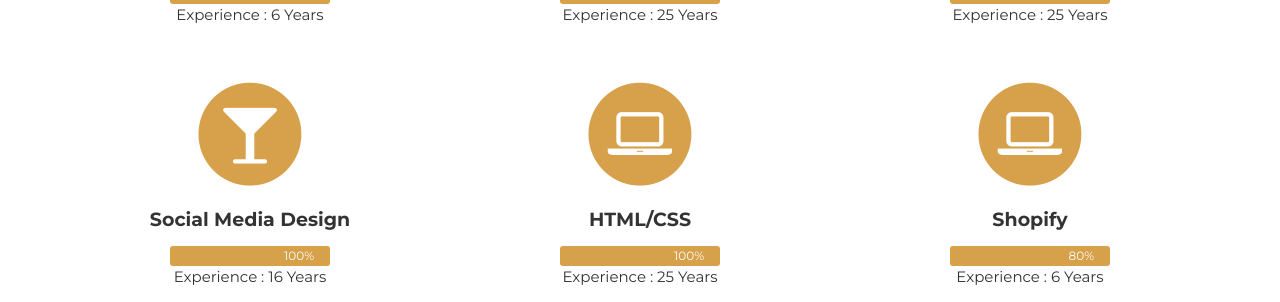
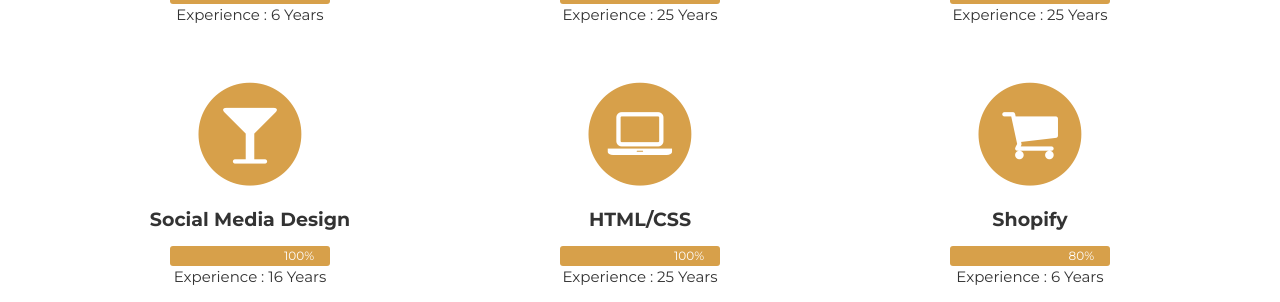
Before and after one commit to media4creations/aboutme, a Jekyll site: the page built from index.html, in a window 1280 px wide and 900 px high, scrolled down 1154 px. Shown: the part 148-450 px from the top of the window. Built offline with Jekyll 4.4.1, drawn with Linux system fonts in a browser that asks for light colours; some web fonts are replaced.

Commit message:
Update services.html

```diff
--- a/_includes/services.html
+++ b/_includes/services.html
@@ -99,7 +99,7 @@
                 <div class="col-md-4">
                     <span class="fa-stack fa-4x">
                         <i class="fa fa-circle fa-stack-2x text-primary"></i>
-                        <i class="fa fa-laptop fa-stack-1x fa-inverse"></i>
+                        <i class="fa fa-shopping-cart fa-stack-1x fa-inverse"></i>
                     </span>
                     <h4 class="service-heading">Shopify</h4>
                     <section class="bar-graph bar-graph-horizontal bar-graph-one">
```
